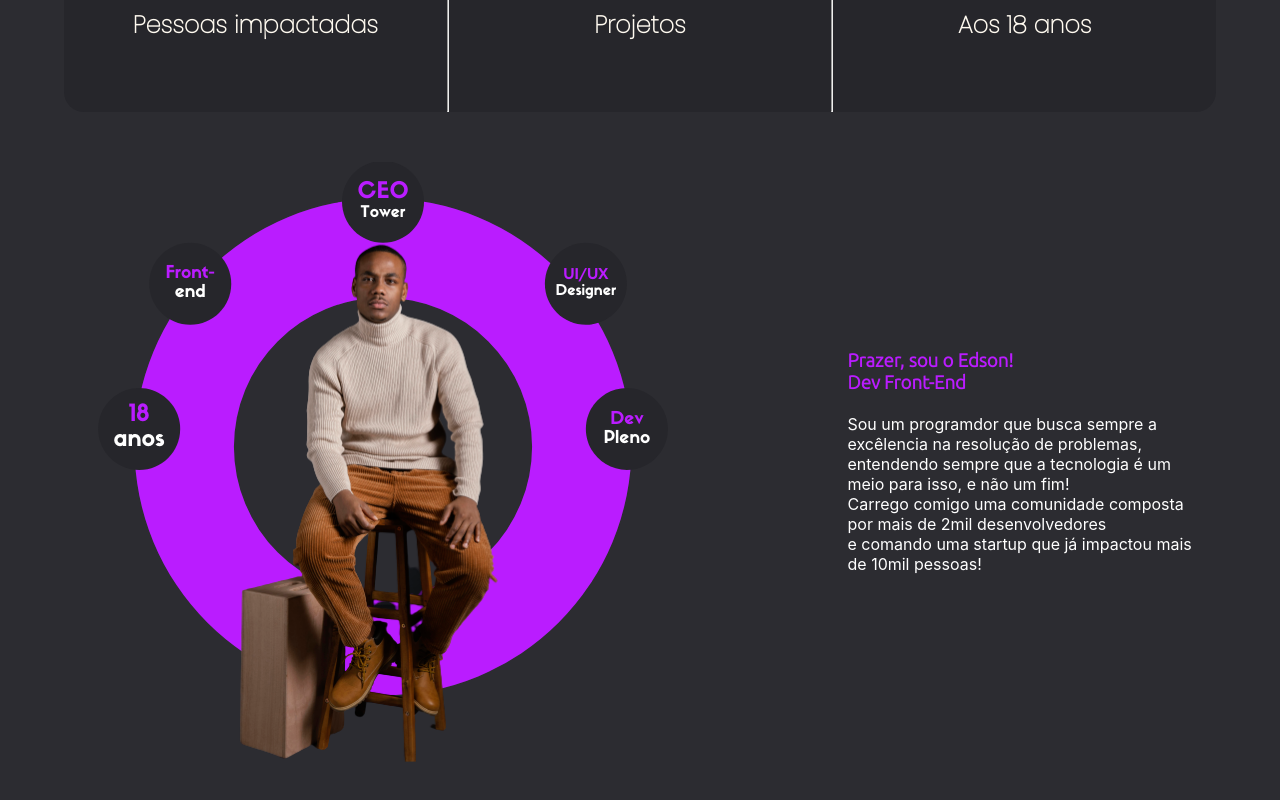
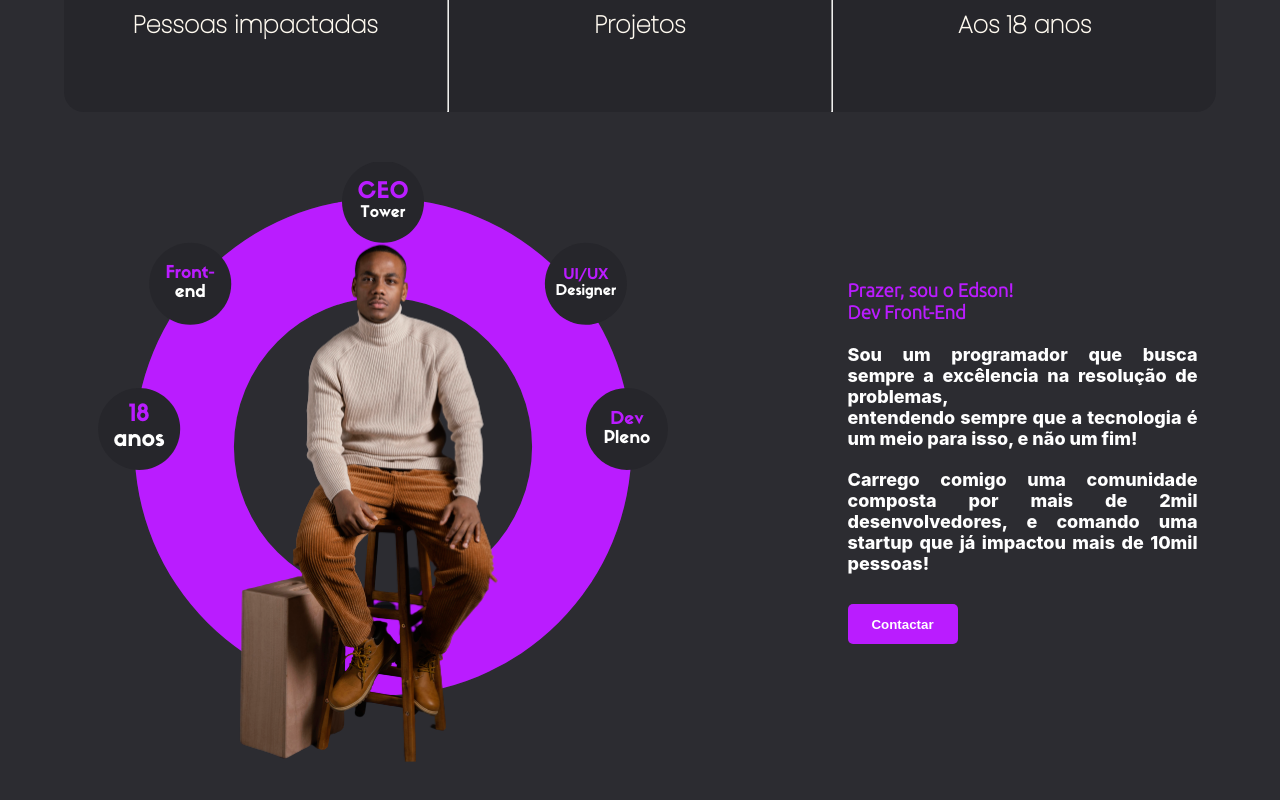
Before and after one commit to edsonlima2506/meu-portfolio, a React (Create React App) app: page / in a window 1280 px wide. Shown: the part 1024-1824 px from the top of the page. Built offline with nearby package versions, Linux system fonts and the light colour scheme.

Commit message:
Adiciona estilo a apresentaçao na seçao about

```diff
--- a/src/components/About.jsx
+++ b/src/components/About.jsx
@@ -27,11 +27,14 @@ class About extends React.Component {
                     <article>
                         <h3 className="greetings">Prazer, sou o Edson! <br /> Dev Front-End </h3>
                         <p className="bioApresentation">
-                            Sou um programdor que busca sempre a excêlencia na resolução de problemas, <br />
+                            Sou um programador que busca sempre a excêlencia na resolução de problemas, <br />
                             entendendo sempre que a tecnologia é um meio para isso, e não um fim! <br />
-                            Carrego comigo uma comunidade composta por mais de 2mil desenvolvedores <br />
+                        </p>
+                        <p className="bioApresentation">
+                            Carrego comigo uma comunidade composta por mais de 2mil desenvolvedores,
                             e comando uma startup que já impactou mais de 10mil pessoas!
                         </p>
+                        <button className="buttonContact buttonContactarBio">Contactar</button>
                     </article>
                 </section>
             </div>
--- a/src/components/about.css
+++ b/src/components/about.css
@@ -71,4 +71,11 @@ hr {
     color: #fff;
     width: 350px;
     margin-top: 20px;
+    font-weight: 800;
+    font-size: 18px;
+    text-align: justify;
 }
+
+.buttonContactarBio {
+    margin-top: 30px;
+}
```
